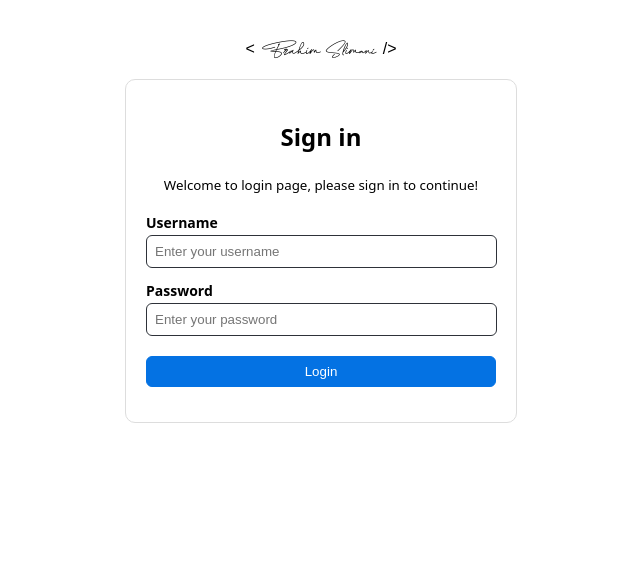
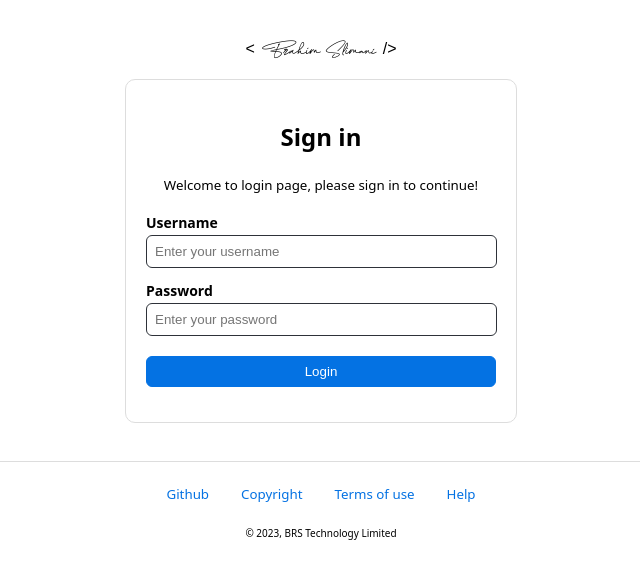
Before and after one commit to brahim-slimani/ang-app, an Angular app: page /login#/login in a window 1280 px wide. Shown: the top 578 px of the page, without its empty margins (319-959 px from the left). Built offline with nearby package versions, Linux system fonts and the light colour scheme.

Commit message:
Add footer component

```diff
--- a/src/app/app.component.ts
+++ b/src/app/app.component.ts
@@ -5,6 +5,7 @@ import { ProductComponent } from './components/product/product.component';
 import { CommonModule } from '@angular/common';
 import { Router, RouterModule } from '@angular/router';
 import { JWTWorkerService } from './services/jwt-worker.service';
+import { FooterComponent } from './shared/footer/footer.component';
 
 @Component({
   selector: 'app-root',
@@ -14,9 +15,10 @@ import { JWTWorkerService } from './services/jwt-worker.service';
     <section id="route-wrapper" class="content-wrapper" [ngClass]="{'tint-bck': activeClass}">
       <router-outlet></router-outlet>
     </section>
+    <app-footer></app-footer>
   </main>`,
   styleUrls: ['./app.component.scss'],
-  imports: [CommonModule, SharkComponent, ProductComponent, RouterModule, HeaderComponent]
+  imports: [CommonModule, SharkComponent, ProductComponent, RouterModule, HeaderComponent, FooterComponent]
 })
 
 export class AppComponent {
--- /dev/null
+++ b/src/app/shared/footer/footer.component.html
@@ -0,0 +1,9 @@
+<footer>
+    <div style="margin-bottom: 1rem;">
+        <a [href]="'https://github.com/brahim-slimani'" target="_blank"><small>Github</small></a>
+        <a [href]="'https://brahim-slimani.github.io/portfolio'" target="_blank"><small>Copyright</small></a>
+        <a href=""><small>Terms of use</small></a>
+        <a [href]="'https://brahim-slimani.github.io/portfolio'" target="_blank"><small>Help</small></a>
+    </div>
+    <small style="font-size: x-small;">© 2023, BRS Technology Limited</small>
+</footer>
--- /dev/null
+++ b/src/app/shared/footer/footer.component.scss
@@ -0,0 +1,13 @@
+footer {
+    text-align: center;
+    padding: 20px;
+    //position: fixed;
+    bottom: 0;
+    //width: 100%;
+    border-top: 1px solid #ddd;
+}
+
+footer a {
+    padding: 1rem;
+    color: var(--blue-color);
+}
--- a/src/styles.scss
+++ b/src/styles.scss
@@ -85,3 +85,8 @@ body {
 .error-field {
     border: 2px solid var(--error-color) !important;
 }
+
+a {
+    color: inherit;
+    text-decoration: inherit;
+}
```
Also changed, not shown: src/app/shared/footer/footer.component.ts (added, +13 -0 lines).
